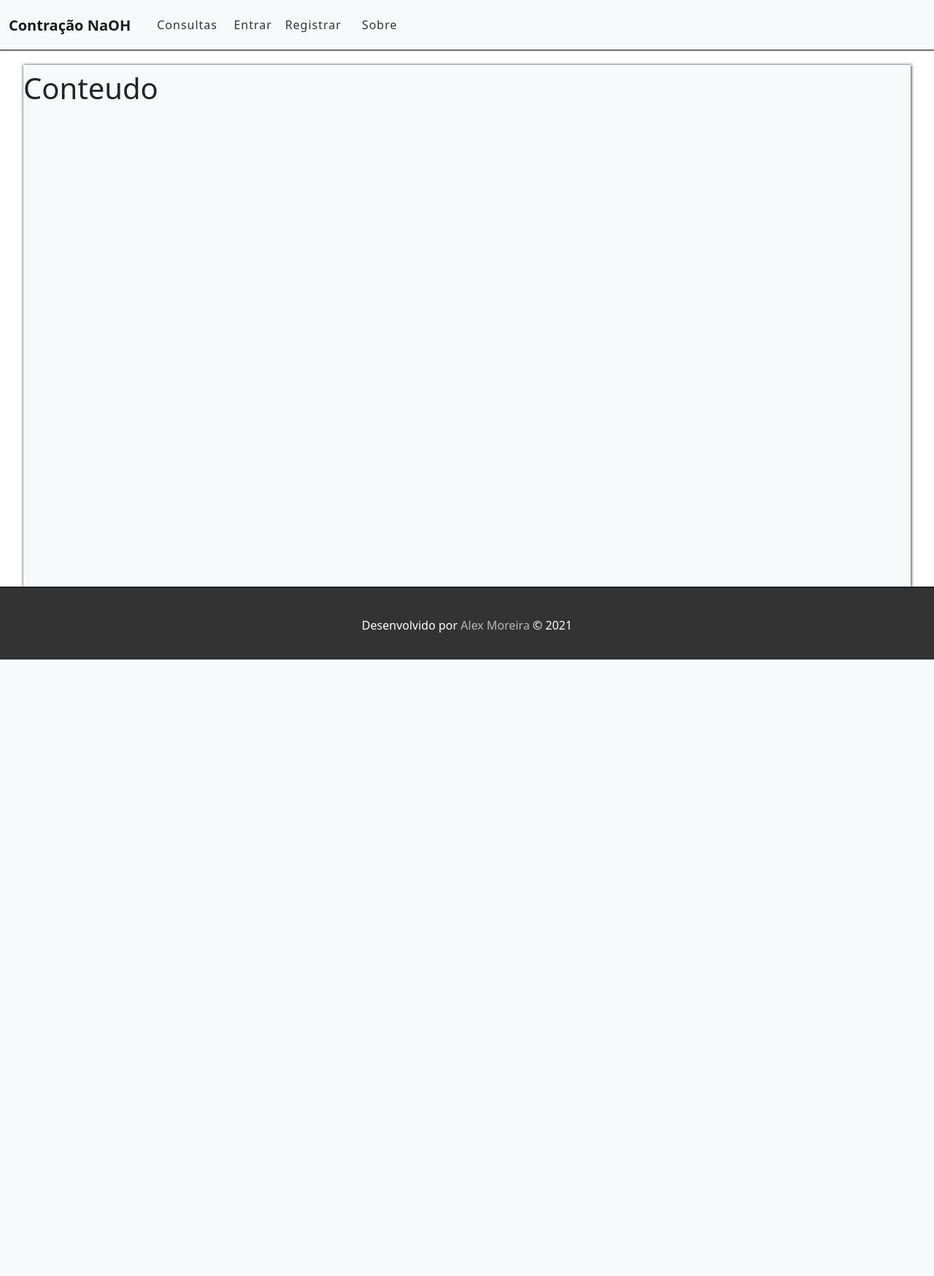
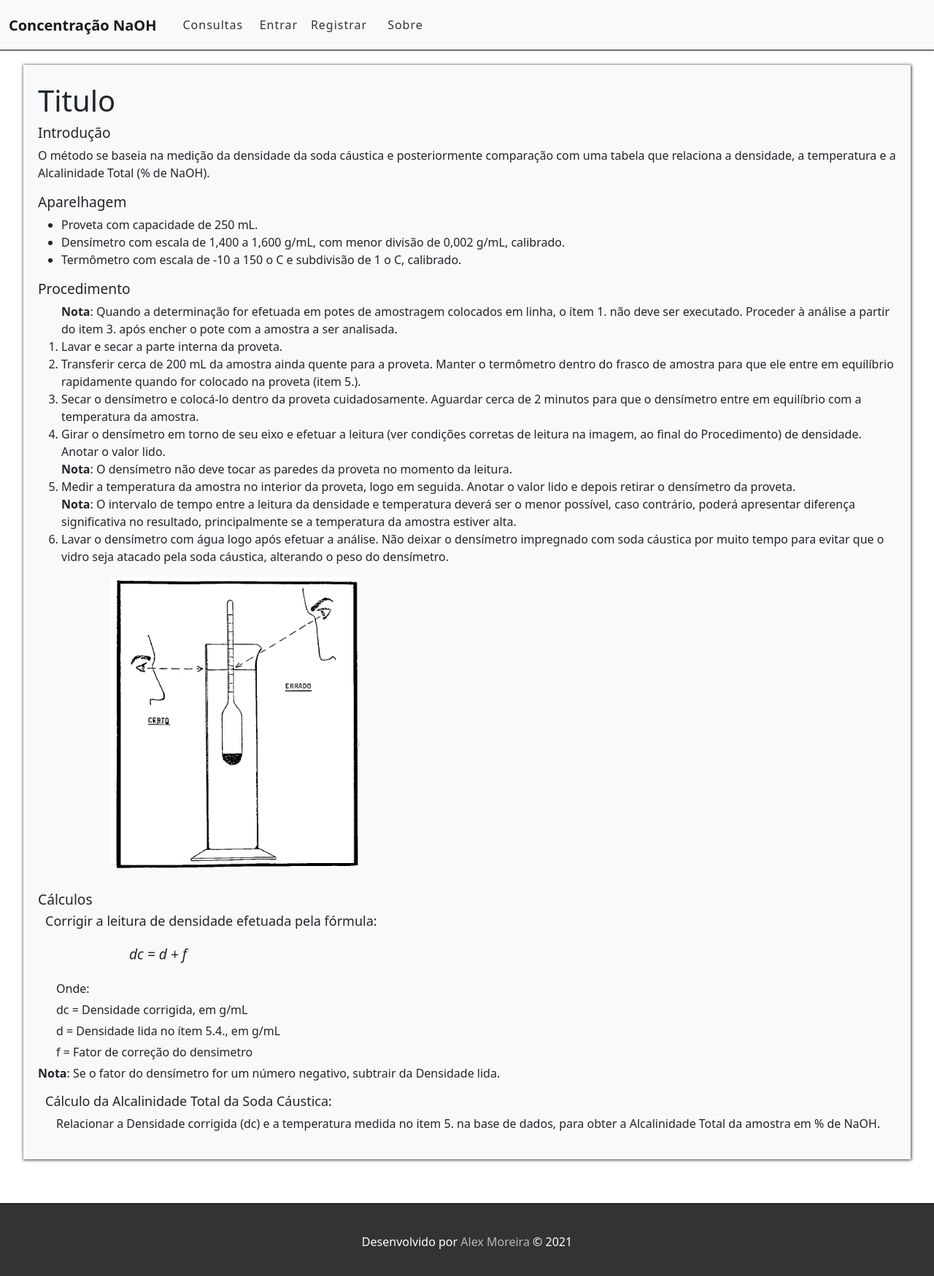
Before and after one commit to MoreiraAlex/UnivespPI-Concentra, a Django app: page /about in a window 1280 px wide. Shown: the whole page at 73% size. Before the commit the page ends 904 px from the top, so only its background shows below. Run offline with Django 3.2, Linux system fonts and the light colour scheme; some libraries are stand-ins or nearby versions.

Commit message:
Finalizaçao da pagina 'Sobre'

```diff
--- a/static/css/style.css
+++ b/static/css/style.css
@@ -134,6 +134,50 @@ ul.messages li{
     margin: 0!important;
 }
 
+/* Sobre */
+
+.area-about {
+    background-color: rgb(248,249,250);
+    box-shadow: 0.8px 0.8px 4px 0.5px rgb(54, 54, 54);
+    width: 95%;
+    height: 1500px;
+    margin: 20px 38px 60px 32px;
+    padding: 25px 20px;
+}
+
+.area-about img {
+    height: 400px;
+    margin-left: 100px;
+    margin-bottom: 30px;
+}
+
+.area-about h2 {
+    font-size: larger;
+}
+
+.area-about h3 {
+    font-size: large;
+    margin-left: 10px;
+}
+
+.area-about .formula-area{
+    margin-left: 25px;
+}
+
+.area-about .formula-area p{
+    margin: 5px 0;
+}
+
+.area-about .formula-area .formula{
+    margin: 20px 0 20px 100px;
+    font-style: italic;
+    font-size: larger;
+}
+
+.text {
+    margin-left: 25px;
+}
+
 
 /* Rodapé */
 
--- a/templates/about.html
+++ b/templates/about.html
@@ -1,5 +1,4 @@
 {% extends 'base.html' %}
-{% load crispy_forms_tags %}
 
 {% block nav %}
     {% if user.is_authenticated %}
@@ -30,7 +29,69 @@
 
 
 {% block content %}
-    <div class="area">
-        <h1>Conteudo</h1>
+    <div class="area-about">
+        <h1>Titulo</h1>
+        <h2>Introdução</h2>
+        <p>
+            O método se baseia na medição da densidade da soda cáustica e posteriormente comparação com uma tabela que
+            relaciona a densidade, a temperatura e a Alcalinidade Total (% de NaOH).
+        </p>
+        <h2>Aparelhagem</h2>
+        <ul>
+            <li>Proveta com capacidade de 250 mL.</li>
+            <li>Densímetro com escala de 1,400 a 1,600 g/mL, com menor divisão de 0,002 g/mL, calibrado.</li>
+            <li>Termômetro com escala de -10 a 150 o C e subdivisão de 1 o C, calibrado.</li>
+        </ul>
+        <h2>Procedimento</h2>
+        <ol>
+            <strong>Nota</strong>: Quando a determinação for efetuada em potes de amostragem colocados em linha, o ítem 1. não deve
+            ser executado. Proceder à análise a partir do item 3. após encher o pote com a amostra a ser analisada.
+            <li>
+                Lavar e secar a parte interna da proveta.
+            </li>
+            <li>
+                Transferir cerca de 200 mL da amostra ainda quente para a proveta. Manter o termômetro dentro do frasco de
+                amostra para que ele entre em equilíbrio rapidamente quando for colocado na proveta (item 5.).
+            </li>
+            <li>
+                Secar o densímetro e colocá-lo dentro da proveta cuidadosamente. Aguardar cerca de 2 minutos para que o
+                densímetro entre em equilíbrio com a temperatura da amostra.
+            </li>
+            <li>
+                Girar o densímetro em torno de seu eixo e efetuar a leitura (ver condições corretas de leitura na imagem, ao final do Procedimento) de
+                densidade. Anotar o valor lido.
+            </li>
+            <strong>Nota</strong>: O densímetro não deve tocar as paredes da proveta no momento da leitura.
+            <li>
+                Medir a temperatura da amostra no interior da proveta, logo em seguida. Anotar o valor lido e depois retirar o
+                densímetro da proveta.
+            </li>
+            <strong>Nota</strong>: O intervalo de tempo entre a leitura da densidade e temperatura deverá ser o menor possível, caso
+            contrário, poderá apresentar diferença significativa no resultado, principalmente se a temperatura da
+            amostra estiver alta.
+            <li>
+                Lavar o densímetro com água logo após efetuar a análise. Não deixar o densímetro impregnado com soda
+                cáustica por muito tempo para evitar que o vidro seja atacado pela soda cáustica, alterando o peso do
+                densímetro.
+            </li>
+        </ol>
+        <img src="/static/img/img.png" alt="Condição correta de leitura da Densidade">
+        <h2>Cálculos</h2>
+        <h3>Corrigir a leitura de densidade efetuada pela fórmula:</h3>
+        <div class="formula-area">
+            <p class="formula">dc = d + f</p>
+            <p>Onde:</p>
+            <p>dc = Densidade corrigida, em g/mL</p>
+            <p>d = Densidade lida no ítem 5.4., em g/mL</p>
+            <p>f = Fator de correção do densimetro</p>
+            <p>
+        </div>
+            <strong>Nota</strong>: Se o fator do densímetro for um número negativo, subtrair da Densidade lida.
+        </p>
+        <h3>Cálculo da Alcalinidade Total da Soda Cáustica:</h3>
+        <p class="text">
+            Relacionar a Densidade corrigida (dc) e a temperatura medida no item 5. na base de dados, para obter a
+            Alcalinidade Total da amostra em % de NaOH.
+        </p>
     </div>
 {% endblock %}
--- a/templates/base.html
+++ b/templates/base.html
@@ -8,13 +8,13 @@
     <link rel="stylesheet" href="{% static 'css/style.css' %}">
     <link href="https://cdn.jsdelivr.net/npm/bootstrap@5.1.3/dist/css/bootstrap.min.css" rel="stylesheet" integrity="sha384-1BmE4kWBq78iYhFldvKuhfTAU6auU8tT94WrHftjDbrCEXSU1oBoqyl2QvZ6jIW3" crossorigin="anonymous">
     <link rel="stylesheet" href="https://cdn.jsdelivr.net/npm/bootstrap-icons@1.7.1/font/bootstrap-icons.css">
-    <title>{% block title %}Contração NaOH{% endblock %}</title>
+    <title>{% block title %}Concentração NaOH{% endblock %}</title>
 </head>
 <body>
     <header>
         <nav class="navbar navbar-expand-lg navbar-light bg-light">
             <div class="container-fluid">
-                <h1 class="navbar-brand">Contração NaOH</h1>
+                <h1 class="navbar-brand">Concentração NaOH</h1>
                 <button class="navbar-toggler" type="button" data-bs-toggle="collapse" data-bs-target="#navbarSupportedContent" aria-controls="navbarSupportedContent" aria-expanded="false" aria-label="Toggle navigation">
                     <span class="navbar-toggler-icon"></span>
                 </button>
```
Lines whose indentation alone changed are shown as unchanged.
